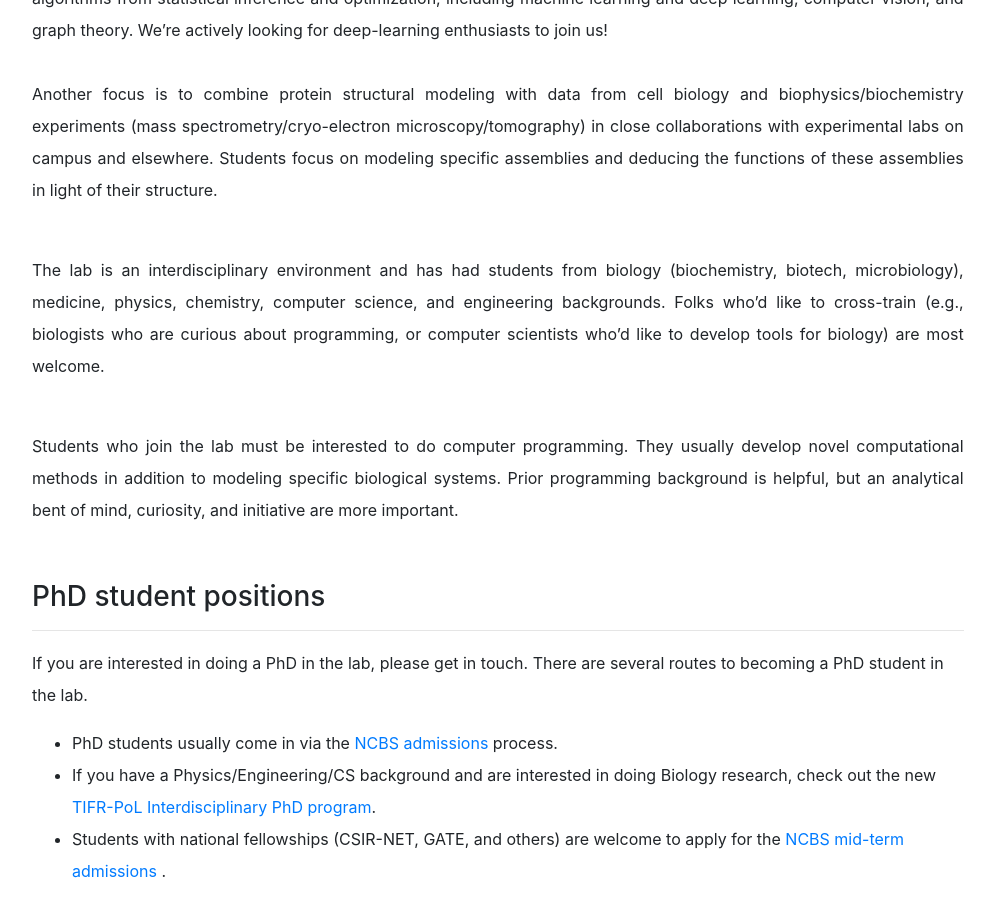
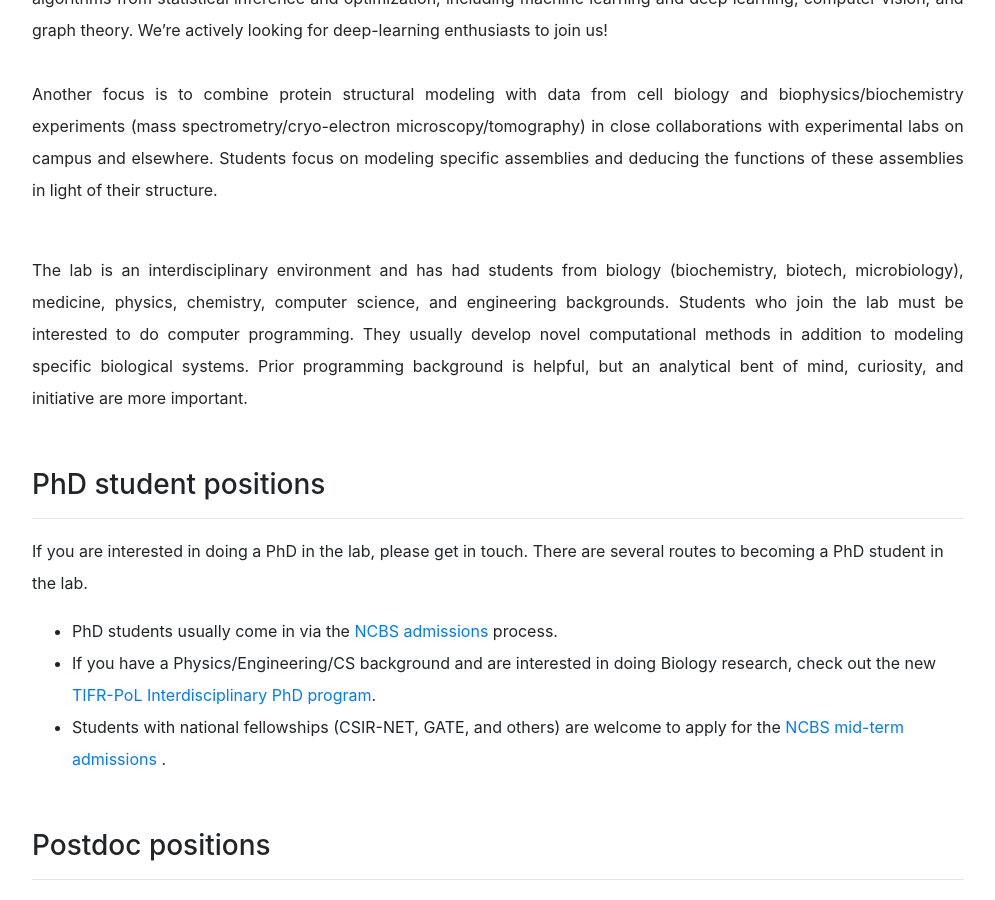
Before and after one commit to isblab/website, a Jekyll site: the page built from Opportunities/index.md, in a window 1280 px wide and 900 px high, scrolled down 333 px. Shown: the whole window, without its empty margins (46-1041 px from the left). Built offline with Jekyll 4.4.1, drawn with Linux system fonts in a browser that asks for light colours.

Commit message:
udpate news and opportunities

```diff
--- a/Opportunities/index.md
+++ b/Opportunities/index.md
@@ -16,11 +16,7 @@ Another focus is to combine protein structural modeling with data from cell biol
 </p>
 
 <p class="text-justify">
-The lab is an interdisciplinary environment and has had students from biology (biochemistry, biotech, microbiology), medicine, physics, chemistry, computer science, and engineering backgrounds. Folks who'd like to cross-train (e.g., biologists who are curious about programming, or computer scientists who'd like to develop tools for biology) are most welcome.  <br><br>
-
-</p>
-
-<p class="text-justify">
+The lab is an interdisciplinary environment and has had students from biology (biochemistry, biotech, microbiology), medicine, physics, chemistry, computer science, and engineering backgrounds.
 Students who join the lab must be interested to do computer programming. They usually develop novel computational methods in addition to modeling specific biological systems. Prior programming background is helpful, but an analytical bent of mind, curiosity, and initiative are more important.<br><br>
 
 </p>
```
Also changed, not shown: index.md (+1 -1 lines).
